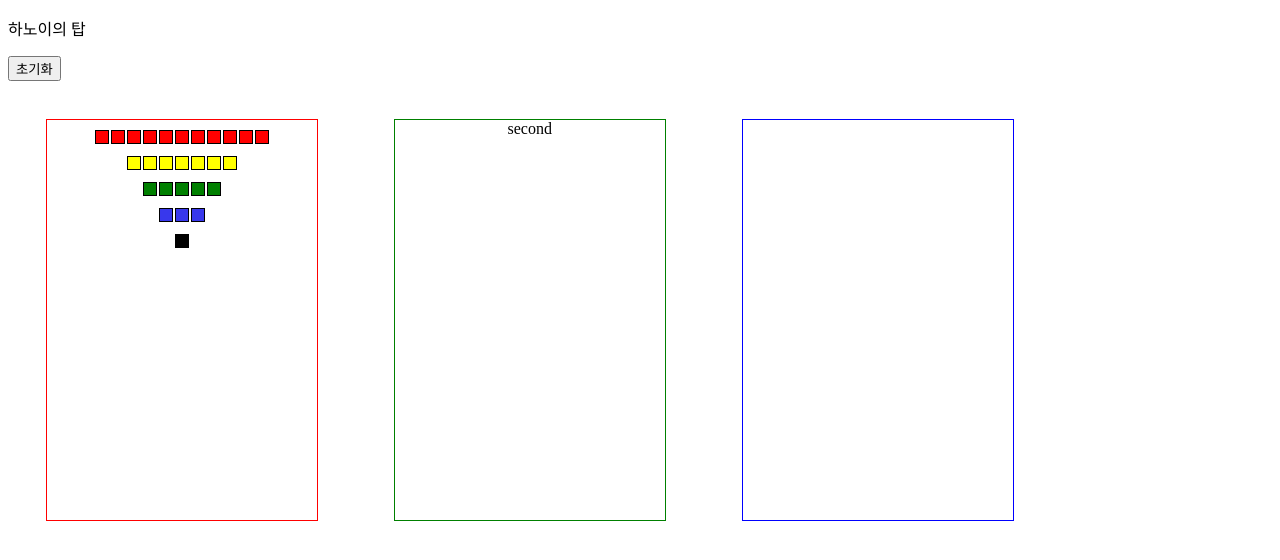
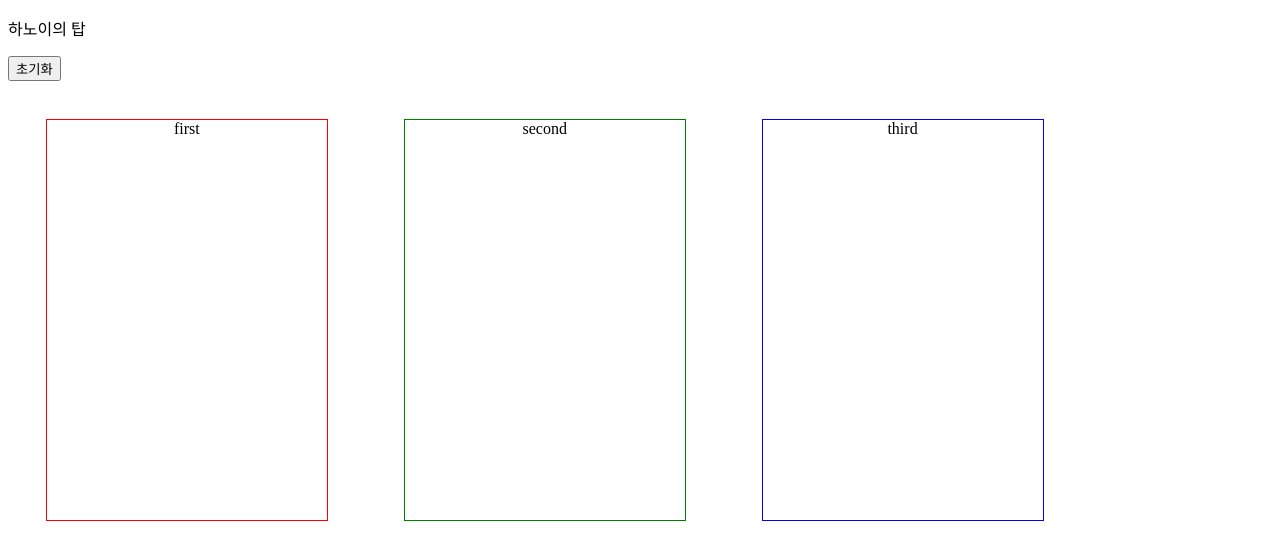
Before and after one commit to knxie411/RWStudy, a plain HTML site: page Lecture05/index.html in a window 1280 px wide. Drawn offline with Linux system fonts and the light colour scheme.

Commit message:
YaMae... 난 가망이 없따...

```diff
--- /dev/null
+++ b/Lecture05/hanoi.js
@@ -0,0 +1,12 @@
+var F = document.getElementsByClassName("First");
+var S = document.getElementsByClassName("Second");
+var T = document.getElementsByClassName("Third");
+
+
+
+
+function Init()
+{
+    F[0].innerHTML = "🟥🟥🟥🟥🟥🟥🟥🟥🟥🟥🟥<br>🟨🟨🟨🟨🟨🟨🟨🟨🟨<br>🟩🟩🟩🟩🟩🟩🟩<br>🟦🟦🟦🟦🟦<br>🟪🟪🟪<br>⬛️";
+
+}
--- a/Lecture05/index.html
+++ b/Lecture05/index.html
@@ -5,62 +5,30 @@
     <meta http-equiv="X-UA-Compatible" content="IE=edge">
     <meta name="viewport" content="width=device-width, initial-scale=1.0">
     <title>Test Hint</title>
+    <script src="Hanoi.js"></script>
+    <link href="style.css" rel="stylesheet" type="text/css">
 </head>
+
 <body>
+
     <p>하노이의 탑</p>
-    <div>
-       <button style="margin: 0%;" onclick="">초기화</button>
-    </div>
 
-    <div style="height: 400px; width:270px; border: 1px solid; float: left; border-color: red; margin: 3%;">
-        <table style="margin: auto; margin-top: 3%; margin-bottom: 3% ;">
-            <td style="height: 10px; width: 10px; border: 1px solid; background-color: red;"></td>
-            <td style="height: 10px; width: 10px; border: 1px solid; background-color: red;"></td>
-            <td style="height: 10px; width: 10px; border: 1px solid; background-color: red;"></td>
-            <td style="height: 10px; width: 10px; border: 1px solid; background-color: red;"></td>
-            <td style="height: 10px; width: 10px; border: 1px solid; background-color: red;"></td>
-            <td style="height: 10px; width: 10px; border: 1px solid; background-color: red;"></td>
-            <td style="height: 10px; width: 10px; border: 1px solid; background-color: red;"></td>
-            <td style="height: 10px; width: 10px; border: 1px solid; background-color: red;"></td>
-            <td style="height: 10px; width: 10px; border: 1px solid; background-color: red;"></td>
-            <td style="height: 10px; width: 10px; border: 1px solid; background-color: red;"></td>
-            <td style="height: 10px; width: 10px; border: 1px solid; background-color: red;"></td>
-        </table>
-        <table style="margin: auto;  margin-top: 3%; margin-bottom: 3%;">
+    <form id="form_box" method="get" action="form-action.html">
+        <!-- <label><input id="radio_toRight" type="radio" name="hanoi"></label>
+        <label><input id="radio_toLeft" type="radio" name="hanoi"></label> -->
 
-            <td style="height: 10px; width: 10px; border: 1px solid; background-color: yellow;"></td>
-            <td style="height: 10px; width: 10px; border: 1px solid; background-color: yellow; "></td>
-            <td style="height: 10px; width: 10px; border: 1px solid; background-color: yellow;"></td>
-            <td style="height: 10px; width: 10px; border: 1px solid; background-color: yellow;"></td>
-            <td style="height: 10px; width: 10px; border: 1px solid; background-color: yellow;"></td>
-            <td style="height: 10px; width: 10px; border: 1px solid; background-color: yellow;"></td>
-            <td style="height: 10px; width: 10px; border: 1px solid; background-color: yellow;"></td>
-        </table>
-        <table style="margin: auto;  margin-top: 3%; margin-bottom: 3%; ">
-            <td style="height: 10px; width: 10px; border: 1px solid; background-color: green;"></td>
-            <td style="height: 10px; width: 10px; border: 1px solid; background-color: green;"></td>
-            <td style="height: 10px; width: 10px; border: 1px solid; background-color: green;"></td>
-            <td style="height: 10px; width: 10px; border: 1px solid; background-color: green;"></td>
-            <td style="height: 10px; width: 10px; border: 1px solid; background-color: green;"></td>
+         <!-- <input id="button_reset" type="button" value="Move" onclick="Move();"> -->
+         <input id = "button_reset" type="button" value="초기화" onclick="Init();">
 
-        </table>
-        <table style="margin: auto; margin-top: 3%; margin-bottom: 3%;">
-            <td style="height: 10px; width: 10px; border: 1px solid; background-color: rgb(56, 56, 236); "></td>
-            <td style="height: 10px; width: 10px; border: 1px solid; background-color: rgb(56, 56, 236);"></td>
-            <td style="height: 10px; width: 10px; border: 1px solid; background-color: rgb(56, 56, 236);"></td>
+    </form>
 
-        </table>
-        <table style="margin: auto;  margin-top: 3%; margin-bottom: 3%; ;">
-            <td style="height: 10px; width: 10px; border: 1px solid; background-color: black; "></td>
 
-        </table>
-    </div>
+<div class="parent">
+    <div class="First">first</div>
+    <div class="Second">second</div>
+    <div class="Third">third</div>
+</div>
 
-    <div style="height: 400px; width:270px; border: 1px solid; float: left; border-color: green; margin: 3%;">
-    <p style="text-align: center; margin: 0%;">second</p>
-    </div>
 
-    <div style="height: 400px; width:270px; border: 1px solid; float: left; border-color: blue; margin: 3%;">
-    </div>
 </body>
 </html>
--- /dev/null
+++ b/Lecture05/style.css
@@ -0,0 +1,15 @@
+.parent{
+
+}
+.First{
+    height: 400px; width:280px; border: 1px solid; float: left; text-align: center;
+    border-color: red; margin: 3%;
+}
+.Second{
+    height: 400px; width:280px; border: 1px solid; float: left; text-align: center;
+    border-color: green; margin: 3%;
+}
+.Third{
+    height: 400px; width:280px; border: 1px solid; float: left; text-align: center;
+    border-color: blue; margin: 3%;
+}
```
